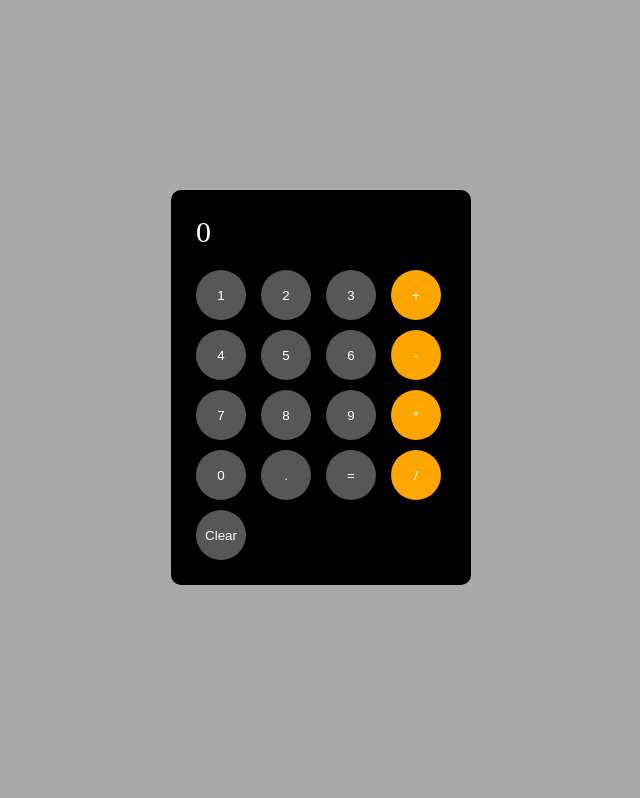
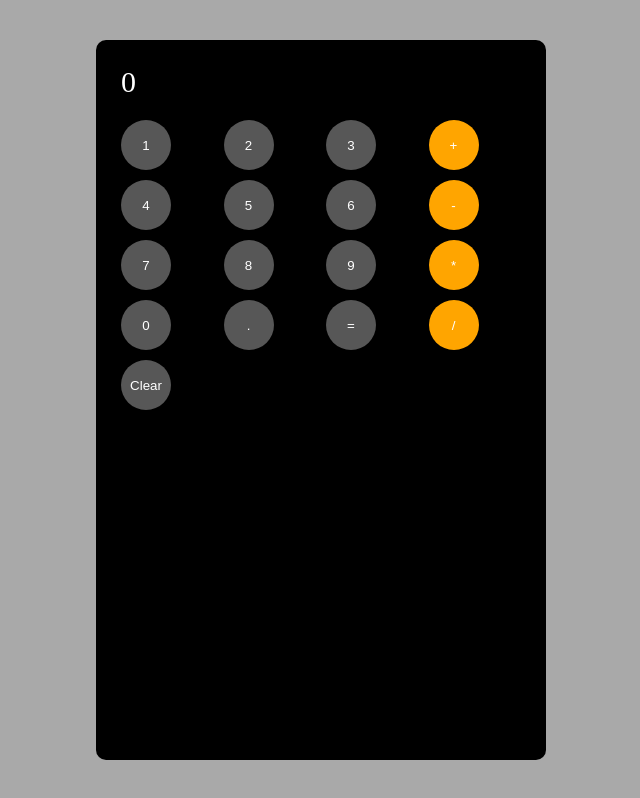
Before and after one commit to greenpower90/calculator, a plain HTML site: page calculator.html in a window 1280 px wide. Shown: the whole page, without its empty margins (319-959 px from the left). Drawn offline with Linux system fonts and the light colour scheme.

Commit message:
scale changed

```diff
--- a/styles/10-calculator.css
+++ b/styles/10-calculator.css
@@ -1,3 +1,7 @@
+* {
+  box-sizing: border-box;
+}
+
 body{
   margin: 0;
   background-color: darkgray;
@@ -5,20 +9,27 @@ body{
 }
 
 .container{
+  display: flex;
   position: fixed;
   top: 0;
   bottom: 0;
   left: 0;
   right: 0;
   margin: auto;
-  height: 420px;
-  width: 300px;
+  height: 90%;
+  min-height: 600px;
+  width: 60%;
+  max-width: 500px;
+  justify-content: center;
+  align-items: center;
 }
 
 .calculator-frame{
   background-color: rgb(0, 0, 0);
   padding: 25px;
   border-radius: 10px;
+  height: 100%;
+  width:90%
 }
 .result-line{
   border: none;
```
